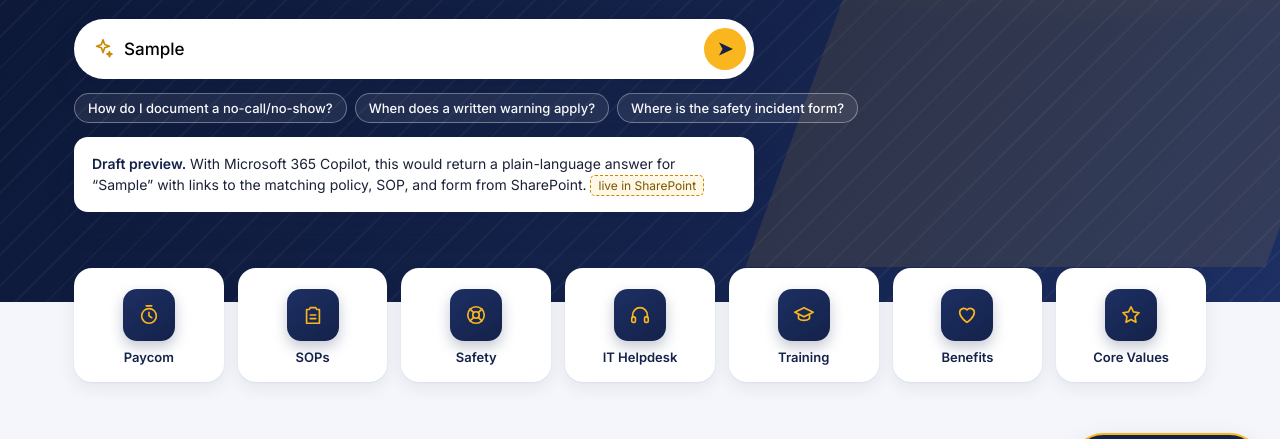
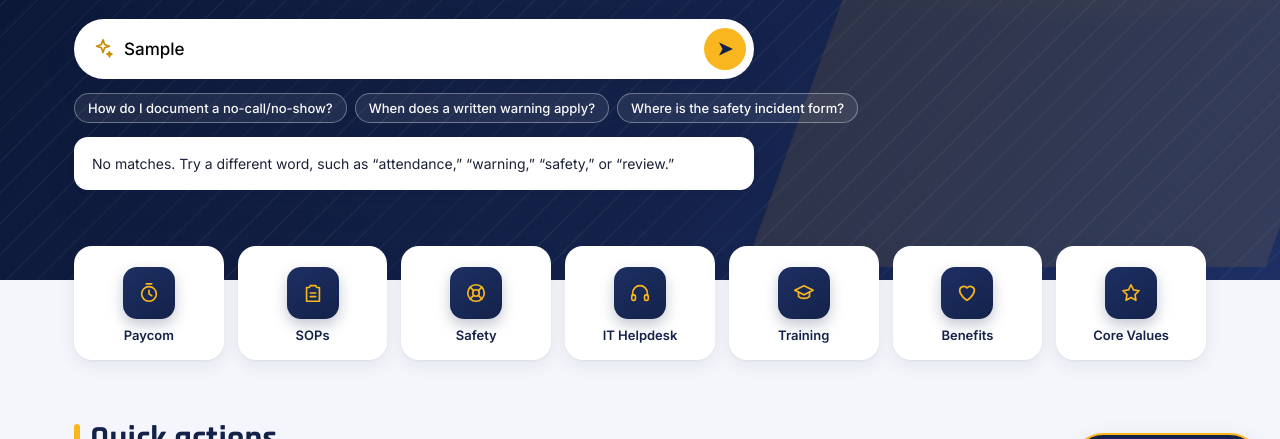
Before and after one commit to hjmatulis/Revitalize-Mixers-Managers-Hub, a plain HTML site: page index.html in a window 1280 px wide. Both pictures are taken after typing "Sample" into the empty fields and a click on the button "Search". Shown: the part 284-723 px from the top of the page. Drawn offline with Linux system fonts and the light colour scheme.

Commit message:
Add files via upload

```diff
--- a/index.html
+++ b/index.html
@@ -239,7 +239,7 @@ header.top{box-shadow:0 4px 18px rgba(20,34,74,.08)}
  <p>Everything you need to lead your team: policies, forms, and step-by-step guidance, in one place.</p>
  <form class="search" onsubmit="ask(document.getElementById('q').value);return false" role="search">
   <span class="ic"><svg viewBox="0 0 24 24" width="22" height="22" fill="none" stroke="currentColor" stroke-width="1.8" stroke-linecap="round" stroke-linejoin="round"><path d="M12 3l1.8 5.2L19 10l-5.2 1.8L12 17l-1.8-5.2L5 10l5.2-1.8zM19 16l.7 2 2 .7-2 .7-.7 2-.7-2-2-.7 2-.7z"/></svg></span>
-  <input id="q" aria-label="Ask a question" placeholder="Ask a question in plain language…">
+  <input id="q" aria-label="Search the hub" placeholder="Search forms, policies, and guides…">
   <button class="go" aria-label="Search">➤</button>
  </form>
  <div class="chips">
@@ -403,10 +403,22 @@ function show(v,t){document.querySelectorAll('.view').forEach(e=>e.classList.tog
  document.querySelectorAll('nav.links button[data-v]').forEach(b=>b.classList.toggle('on',b.dataset.v===(v==='att'||v==='std'?'disc':v)));
  scrollTo({top:0,behavior:'smooth'})}
 function ask(t){if(!t)return;const a=$('#answer');a.style.display='block';
- a.innerHTML='<b>Draft preview.</b> With Microsoft 365 Copilot, this would return a plain-language answer for “'+t.replace(/</g,'&lt;')+'” with links to the matching policy, SOP, and form from SharePoint. <span class="note">live in SharePoint</span>'}
+ const stop=new Set('the a an and or of to for is are do does how what when where who i my me we it in on at with can should this that'.split(' '));
+ const W=t.toLowerCase().replace(/[^a-z0-9 \/-]/g,' ').split(/\s+/).filter(w=>w.length>1&&!stop.has(w)).map(w=>w.replace(/(ing|es|s)$/,'').replace(/^$/,w));
+ const P=[['Discipline Center','disc','discipline center track which warning'],['Shop Attendance (Track A)','att','shop attendance points late tardy absent absence early leave no-call no-show ncns call-in'],['Standard Discipline (Track B)','std','standard discipline conduct performance verbal written final pip suspension termination warning'],['Reviews & Onboarding','rev','reviews 30 60 90 day quarterly check-in new hire probation onboarding'],['Report a Concern','rep','report concern harassment complaint retaliation hr'],['Safety','safe','safety near miss incident injury handbook training ppe lockout tagout stop work osha'],['Forms','forms','forms documents library']];
+ const R=[];
+ P.forEach(p=>R.push({t:p[0],k:'Page',x:p[2],go:`show('${p[1]}')`}));
+ for(const id in FORMS){const F=FORMS[id];R.push({t:F.n+' (how to fill it out)',k:'Form guide',x:F.cat+' '+F.who,go:`openGuide('${id}')`})}
+ for(const c in POL)POL[c].forEach(n=>R.push({t:n,k:'Policy · '+c,x:c,go:POLURL[n]?`window.open('${POLURL[n]}','_blank','noopener')`:`toast('Policy link not added yet.')`}));
+ docs.forEach(d=>R.push({t:d[0],k:'Document · '+d[1],x:d[1]+' '+d[2],go:d[3]?`window.open('${d[3]}','_blank','noopener')`:`toast('Link not added yet.')`}));
+ SAFE_LINKS.forEach((l,i)=>R.push({t:l.n,k:'Safety',x:l.d,go:`openLink(${i})`}));
+ const sc=r=>{const h=(r.t+' '+r.x).toLowerCase().replace(/&amp;/g,'&');return W.reduce((n,w)=>n+(h.includes(w)?(r.t.toLowerCase().includes(w)?2:1):0),0)};
+ const out=R.map(r=>[sc(r),r]).filter(x=>x[0]>0).sort((p,q)=>q[0]-p[0]).slice(0,8).map(x=>x[1]);
+ a.innerHTML=out.length?'<b>Top matches for “'+t.replace(/</g,'&lt;')+'”</b>'+out.map(r=>`<a href="#" class="pol" style="display:flex;justify-content:space-between;gap:12px" onclick="${r.go.replace(/"/g,'&quot;')};return false"><span>${r.t}</span><span style="color:var(--muted);font-size:13px">${r.k}</span></a>`).join(''):'No matches. Try a different word, such as “attendance,” “warning,” “safety,” or “review.”'}
+/* DOCUMENTS: ["Name","Category","Type","web address"]. Add the address as the 4th item to make the row a link. */
 const docs=[["No-Call / No-Show Documentation Guide","HR","PDF"],["Attendance Discipline Form","HR","Form"],["Near Miss Report","Safety","Form"],["Verbal Warning","HR","Form"],["Standard Discipline Form","HR","Form"],["Excused Absence Documentation","HR","Form"],["30/60/90-Day Check-Ins","HR","Form"],["Quarterly Performance Review","HR","Form"],["Employee Handbook","HR","PDF"],["Incident &amp; Injury Report","Safety","Form"],["Lockout/Tagout Procedure","Safety","SOP"],["Paint Shop Quality Checklist","Quality","SOP"],["Refurbish Production Report","Production","Form"]];
 let cat='All';
-function fd(){const s=$('#ds').value.toLowerCase();$('#dl').innerHTML=docs.filter(d=>(cat==='All'||d[1]===cat)&&d[0].toLowerCase().includes(s)).map(d=>`<div class="doc"><span style="color:var(--navy2)"><svg viewBox="0 0 24 24" width="22" height="22" fill="none" stroke="currentColor" stroke-width="1.8" stroke-linecap="round" stroke-linejoin="round"><path d="M14 3H6a1 1 0 00-1 1v16a1 1 0 001 1h12a1 1 0 001-1V8z"/><path d="M14 3v5h5M9 13h6M9 17h6"/></svg></span><div><b>${d[0]}</b><span class="m">${d[1]} · [updated date]</span></div><span class="ty">${d[2]}</span></div>`).join('')||'<p style="color:var(--muted)">No results.</p>'}
+function fd(){const s=$('#ds').value.toLowerCase();$('#dl').innerHTML=docs.filter(d=>(cat==='All'||d[1]===cat)&&d[0].toLowerCase().includes(s)).map(d=>`<${d[3]?'a href="'+d[3]+'" target="_blank" rel="noopener"':'div'} class="doc" style="${d[3]?'text-decoration:none;color:inherit;cursor:pointer':''}"><span style="color:var(--navy2)"><svg viewBox="0 0 24 24" width="22" height="22" fill="none" stroke="currentColor" stroke-width="1.8" stroke-linecap="round" stroke-linejoin="round"><path d="M14 3H6a1 1 0 00-1 1v16a1 1 0 001 1h12a1 1 0 001-1V8z"/><path d="M14 3v5h5M9 13h6M9 17h6"/></svg></span><div><b>${d[0]}</b><span class="m">${d[1]} · [updated date]</span></div><span class="ty">${d[2]}</span></${d[3]?'a':'div'}>`).join('')||'<p style="color:var(--muted)">No results.</p>'}
 document.querySelectorAll('#df button').forEach(b=>b.onclick=()=>{cat=b.dataset.f;document.querySelectorAll('#df button').forEach(x=>x.classList.toggle('on',x===b));fd()});fd();
 /* helper */
 const flow={start:{q:"What is the issue?",o:[["Shop hourly employee: late, absent, left early, or no-call/no-show","A"],["Any employee: work quality, safety, behavior, or a policy violation","B"],["Attendance issue for someone who is not shop hourly, or I'm not sure","both"]]}};
@@ -522,7 +534,9 @@ const POL={"Conduct & Discipline":["Corrective Action & Discipline","Workplace C
 "Safety":["Workplace Safety","Lifting Techniques","Accidents and Safety Incidents","Drugs & Alcohol Testing"],
 "Business & Ethics":["Conflicts of Interest","Outside Employment","Gifts","Foreign Corrupt Practices Act","Workers' Compensation","Remote Work","Multi-State Employment"]};
 let pc='All';
-function fp(){const q=$('#ps').value.toLowerCase();let h='';for(const c in POL){if(pc!=='All'&&pc!==c)continue;const it=POL[c].filter(x=>x.toLowerCase().includes(q));if(!it.length)continue;h+=`<div class="pcat"><h4>${c}</h4>`+it.map(x=>`<a class="pol" href="#"><svg viewBox="0 0 24 24" width="16" height="16" fill="none" stroke="currentColor" stroke-width="2" stroke-linecap="round" stroke-linejoin="round"><path d="M14 3H6a1 1 0 00-1 1v16a1 1 0 001 1h12a1 1 0 001-1V8z"/><path d="M14 3v5h5"/></svg>${x.replace(/&/g,'&amp;')}</a>`).join('')+'</div>'}$('#pl').innerHTML=h||'<p style="color:var(--muted)">No matches.</p>'}
+/* POLICY LINKS: "Policy name":"web address", */
+const POLURL={};
+function fp(){const q=$('#ps').value.toLowerCase();let h='';for(const c in POL){if(pc!=='All'&&pc!==c)continue;const it=POL[c].filter(x=>x.toLowerCase().includes(q));if(!it.length)continue;h+=`<div class="pcat"><h4>${c}</h4>`+it.map(x=>`<a class="pol" href="${POLURL[x]||'#'}" ${POLURL[x]?'target="_blank" rel="noopener"':'onclick="toast(\'Link not added yet.\');return false"'}><svg viewBox="0 0 24 24" width="16" height="16" fill="none" stroke="currentColor" stroke-width="2" stroke-linecap="round" stroke-linejoin="round"><path d="M14 3H6a1 1 0 00-1 1v16a1 1 0 001 1h12a1 1 0 001-1V8z"/><path d="M14 3v5h5"/></svg>${x.replace(/&/g,'&amp;')}</a>`).join('')+'</div>'}$('#pl').innerHTML=h||'<p style="color:var(--muted)">No matches.</p>'}
 $('#pf').innerHTML=['All',...Object.keys(POL)].map(c=>`<button class="${c==='All'?'on':''}" data-c="${c.replace(/&/g,'&amp;')}">${c.replace(/&/g,'&amp;')}</button>`).join('');
 document.querySelectorAll('#pf button').forEach(b=>b.onclick=()=>{pc=b.textContent;document.querySelectorAll('#pf button').forEach(x=>x.classList.toggle('on',x===b));fp()});fp();
 /* tiles: edit the u:'' web address for each tile */
```
